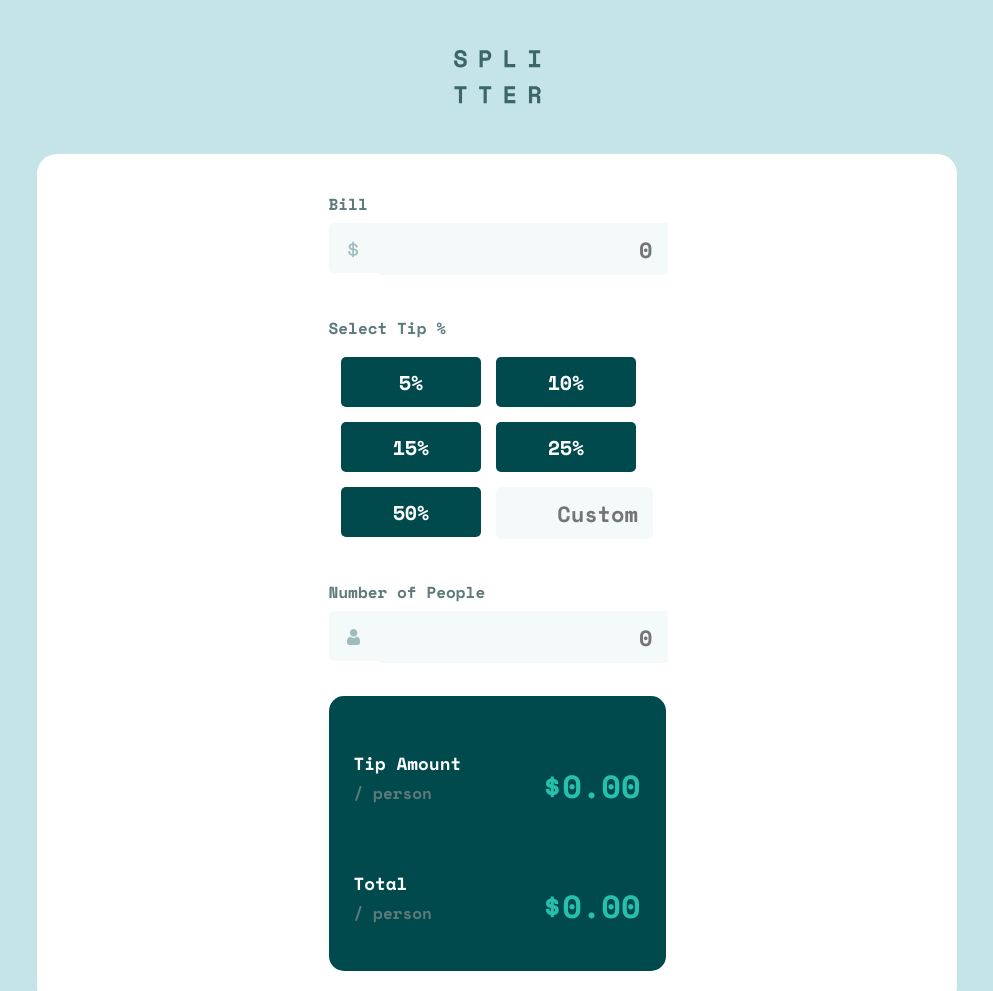
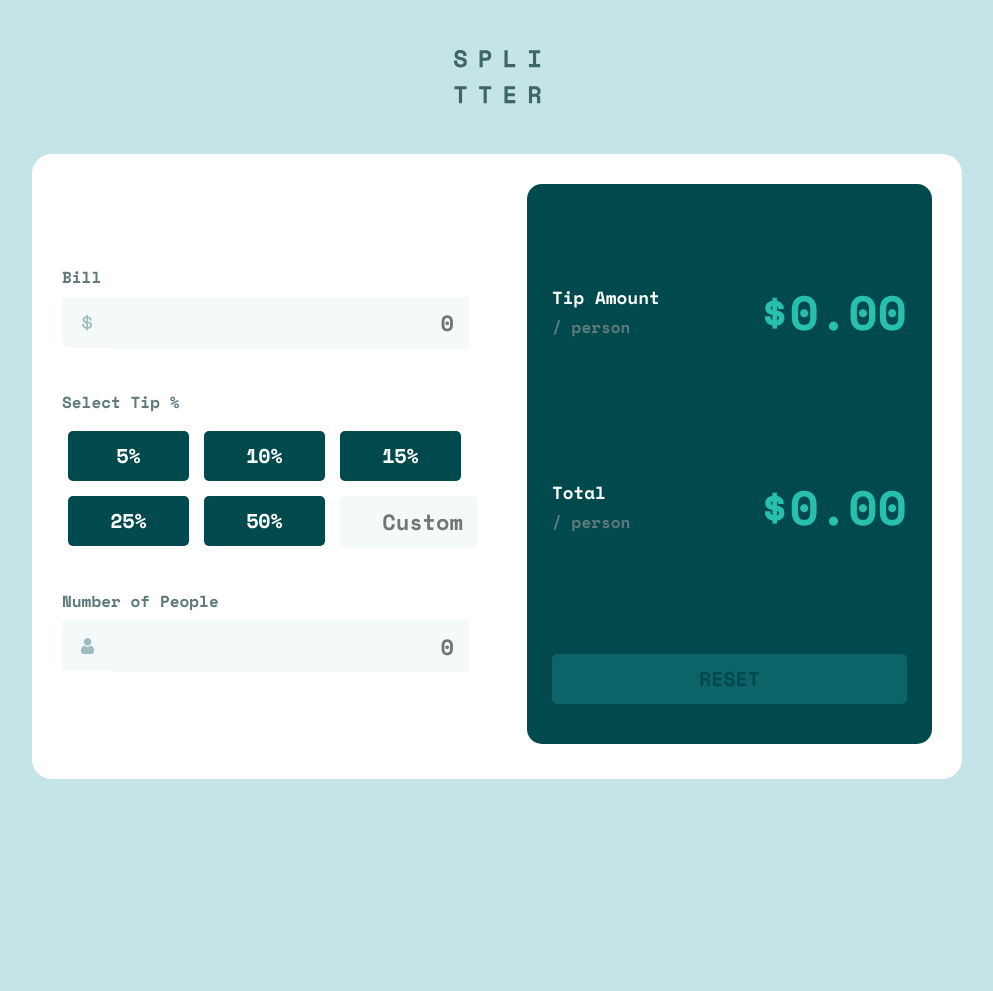
Before and after one commit to bruno-ryan/tip-calculator, a plain HTML site: page index.html in a window 1280 px wide. Shown: the top 991 px of the page, without its empty margins (143-1136 px from the left). After the commit the page ends 800 px from the top, so only its background shows below. Drawn offline with nearby package versions, Linux system fonts and the light colour scheme.

Commit message:
add desktop design

```diff
--- a/assets/css/style.css
+++ b/assets/css/style.css
@@ -73,18 +73,18 @@ header > img {
 
 .calculator {
   display: grid;
-  border-radius: 20px;
+  border-radius: 20px 20px 0 0;
   justify-content: center;
   background-color: var(--white);
-  max-width: 920px;
+  max-width: 930px;
   margin: 0 auto;
   padding-top: 30px;
 }
 
 .container {
+  display: grid;
   padding: 0 30px;
   margin-bottom: 35px;
-  max-width: 380px;
 }
 
 .input {
@@ -93,7 +93,6 @@ header > img {
   justify-content: center;
   grid-template-columns: 50px 1fr;
   background-color: var(--very-light-grayish-cyan);
-  /* max-width: 100%; */
   height: 3.125rem;
   border-radius: 0.3125rem;
 }
@@ -104,12 +103,14 @@ header > img {
 
 .select-tip__container {
   display: flex;
+  justify-self: center;
   justify-content: center;
   gap: 15px;
   flex-wrap: wrap;
   flex-direction: row;
-  max-width: 320px;
-  margin-top: 20px;
+  width: 100%;
+  max-width: 500px;
+  margin-top: 10px;
 }
 
 .input__percentage {
@@ -179,8 +180,45 @@ i {
 }
 
 .reset {
-  padding: 15px 110px;
+  height: 50px;
   text-transform: uppercase;
   color: var(--very-dark-cyan);
   background-color: var(--result-empty);
 }
+
+/* Desktop Design */
+
+@media (min-width: 999px) {
+  .calculator {
+    grid-template-columns: 1fr 1fr;
+    grid-template-rows: auto;
+    align-items: center;
+    border-radius: 20px;
+  }
+
+  .result {
+    font-size: 3rem;
+  }
+
+  .output {
+    padding: 60px 25px 40px;
+    gap: 0;
+  }
+
+  .output > div{
+    display: grid;
+    align-items: center;
+  }
+
+  .output__box:nth-child(1) {
+    margin-bottom: 60px;
+  }
+
+  .output__box:nth-child(2) {
+    margin-bottom: 80px;
+  }
+
+  .buttons {
+    width: 121px;
+  }
+}
--- a/index.html
+++ b/index.html
@@ -21,6 +21,7 @@
   </header>
 
   <section class="calculator">
+    <div class="left">
       <div class="container">
         <h1 class="title">Bill</h1>
         <div class="input">
@@ -58,6 +59,8 @@
           <input type="number" placeholder="0">
         </div>
       </div>
+    </div>
+    <div class="right">
       <div class="container">
         <div class="output">
           <div class="output__box">
@@ -74,10 +77,10 @@
             </div>
             <h2 class="result">$0.00</h2>
           </div>
-        <!-- <button class="reset">reset</button> -->
+          <button class="reset">reset</button>
         </div>
       </div>
-
+    </div>
   </section>
 
 
```
Lines whose indentation alone changed are shown as unchanged.
